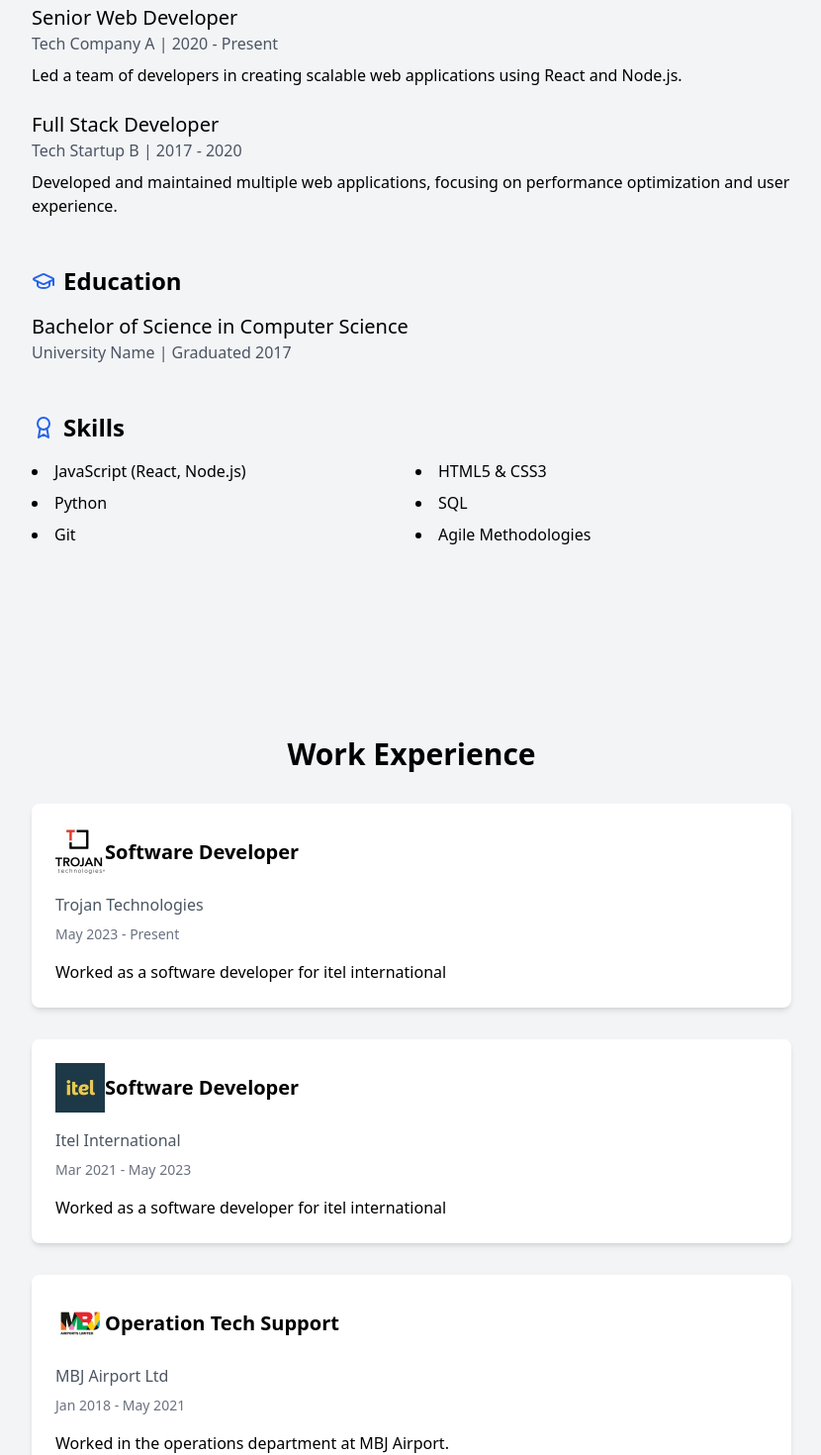
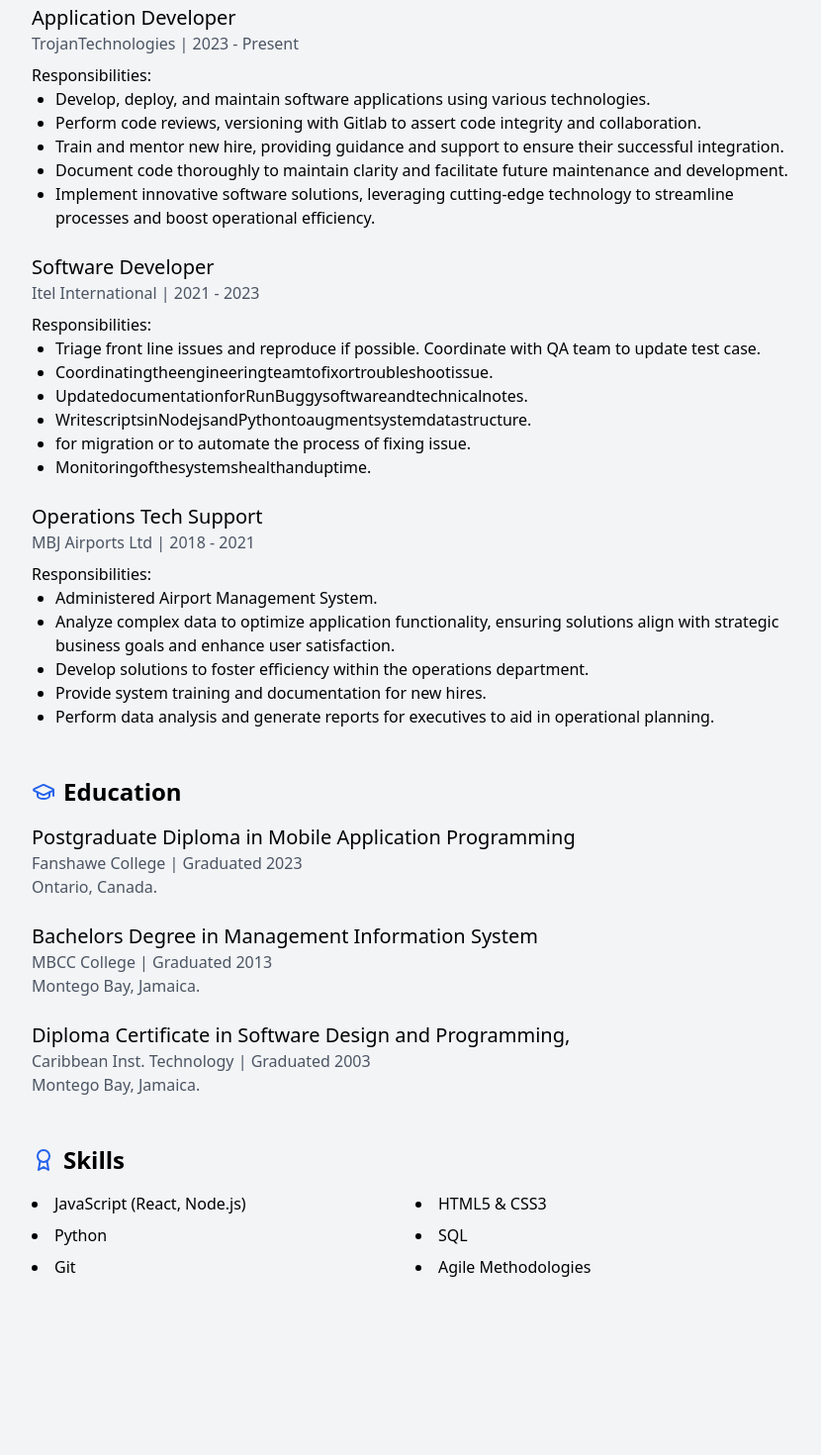
Before and after one commit to chrisbrienglaze/portfoliov2, a React (Vite) app: page / in a window 1280 px wide. Shown: the part 3040-4510 px from the top of the page at 99% size, without its empty margins (224-1054 px from the left). Built offline with nearby package versions, Linux system fonts and the light colour scheme.

Commit message:
updated experience and resume page

```diff
--- a/src/components/Experience.tsx
+++ b/src/components/Experience.tsx
@@ -14,21 +14,21 @@ const Experience: React.FC = () => {
       company: 'Itel International',
       position: 'Software Developer',
       period: 'Mar 2021 - May 2023',
-      description: 'Worked as a software developer for itel international ',
+      description: 'Worked as outsourced software developer in Jamaica for RunBuggy (U.S.A based vehicle transportation company).',
       image: './images/itel_logo.jpeg'
     },
     {
       company: 'MBJ Airport Ltd',
       position: 'Operation Tech Support',
       period: 'Jan 2018 - May 2021',
-      description: 'Worked in the operations department at MBJ Airport.',
+      description: 'Worked as operations Technician support for MBJ Airports Ltd. at Sangster International Airport.',
       image: './images/mbj_logo.jpeg',
     },
     {
       company: 'Conduent',
       position: 'Software Development Specialist',
       period: 'Jul 2007 - Dec 2017',
-      description: 'Assisted in the development of internal tools and participated in code reviews. Gained experience in Agile methodologies and version control systems.',
+      description: 'Worked as outsourced developer in Jamaica for Cigna (U.S.A based Insurance Company), to aid in migrating to a paperless environment.',
       image: './images/conduent_logo.jpeg',
     },
   ];
@@ -41,7 +41,7 @@ const Experience: React.FC = () => {
           {experiences.map((exp, index) => (
             <div key={index} className="mb-8 bg-white p-6 rounded-lg shadow-md">
               <div className="flex items-center mb-4">
-                <img src={exp.image} alt="logo" width="50"/>
+                <img src={exp.image} alt="logo" width="50" className="m-2"/>
                  <h3 className="text-xl font-semibold">{exp.position}</h3>
               </div>
               <p className="text-gray-600 mb-2">{exp.company}</p>
--- a/src/components/Resume.tsx
+++ b/src/components/Resume.tsx
@@ -13,14 +13,47 @@ const Resume: React.FC = () => {
               Work Experience
             </h3>
             <div className="mb-6">
-              <h4 className="text-xl font-medium">Senior Web Developer</h4>
-              <p className="text-gray-600">Tech Company A | 2020 - Present</p>
-              <p className="mt-2">Led a team of developers in creating scalable web applications using React and Node.js.</p>
+              <h4 className="text-xl font-medium">Application Developer</h4>
+              <p className="text-gray-600">TrojanTechnologies | 2023 - Present</p>
+              <p className="mt-2">Responsibilities:</p>
+              <p>
+                <ul className="list-disc ml-6 inline-block">
+                    <li>Develop, deploy, and maintain software applications using various technologies.</li>
+                    <li>Perform code reviews, versioning with Gitlab to assert code integrity and collaboration.</li>
+                    <li>Train and mentor new hire, providing guidance and support to ensure their successful integration.</li>
+                    <li>Document code thoroughly to maintain clarity and facilitate future maintenance and development.</li>
+                    <li>Implement innovative software solutions, leveraging cutting-edge technology to streamline processes and boost operational efficiency.</li>
+                </ul>
+              </p>
             </div>
             <div className="mb-6">
-              <h4 className="text-xl font-medium">Full Stack Developer</h4>
-              <p className="text-gray-600">Tech Startup B | 2017 - 2020</p>
-              <p className="mt-2">Developed and maintained multiple web applications, focusing on performance optimization and user experience.</p>
+              <h4 className="text-xl font-medium">Software Developer</h4>
+              <p className="text-gray-600">Itel International | 2021 - 2023</p>
+              <p className="mt-2">Responsibilities:</p>
+                <p>
+                  <ul className="list-disc ml-6 inline-block ">
+                    <li>Triage front line issues and reproduce if possible. Coordinate with QA team to update test case.</li>
+                    <li>Coordinatingtheengineeringteamtofixortroubleshootissue.</li>
+                    <li>UpdatedocumentationforRunBuggysoftwareandtechnicalnotes.</li>
+                    <li>WritescriptsinNodejsandPythontoaugmentsystemdatastructure.</li>
+                    <li>for migration or to automate the process of fixing issue.</li>
+                    <li>Monitoringofthesystemshealthanduptime.</li>
+                  </ul>
+                </p>
+            </div>
+            <div className="mb-6">
+              <h4 className="text-xl font-medium">Operations Tech Support</h4>
+              <p className="text-gray-600">MBJ Airports Ltd | 2018 - 2021</p>
+              <p className="mt-2">Responsibilities:</p>
+                <p>
+                  <ul className="list-disc ml-6 inline-block ">
+                    <li>Administered Airport Management System.</li>
+                    <li>Analyze complex data to optimize application functionality, ensuring solutions align with strategic business goals and enhance user satisfaction.</li>
+                    <li>Develop solutions to foster efficiency within the operations department.</li>
+                    <li>Provide system training and documentation for new hires.</li>
+                    <li>Perform data analysis and generate reports for executives to aid in operational planning.</li>
+                  </ul>
+                </p>
             </div>
           </div>
           <div className="mb-12">
@@ -29,8 +62,19 @@ const Resume: React.FC = () => {
               Education
             </h3>
             <div className="mb-6">
-              <h4 className="text-xl font-medium">Bachelor of Science in Computer Science</h4>
-              <p className="text-gray-600">University Name | Graduated 2017</p>
+              <h4 className="text-xl font-medium">Postgraduate Diploma in Mobile Application Programming</h4>
+              <p className="text-gray-600">Fanshawe College | Graduated 2023</p>
+              <h5 className="text-gray-600 font-medium"> Ontario, Canada.</h5>
+            </div>
+            <div className="mb-6">
+              <h4 className="text-xl font-medium">Bachelors Degree in Management Information System</h4>
+              <p className="text-gray-600">MBCC College | Graduated 2013</p>
+              <h5 className="text-gray-600 font-medium">Montego Bay, Jamaica.</h5>
+            </div>
+            <div className="mb-6">
+              <h4 className="text-xl font-medium">Diploma Certificate in Software Design and Programming,</h4>
+              <p className="text-gray-600">Caribbean Inst. Technology | Graduated 2003</p>
+              <h5 className="text-gray-600 font-medium">Montego Bay, Jamaica.</h5>
             </div>
           </div>
           <div>
```
